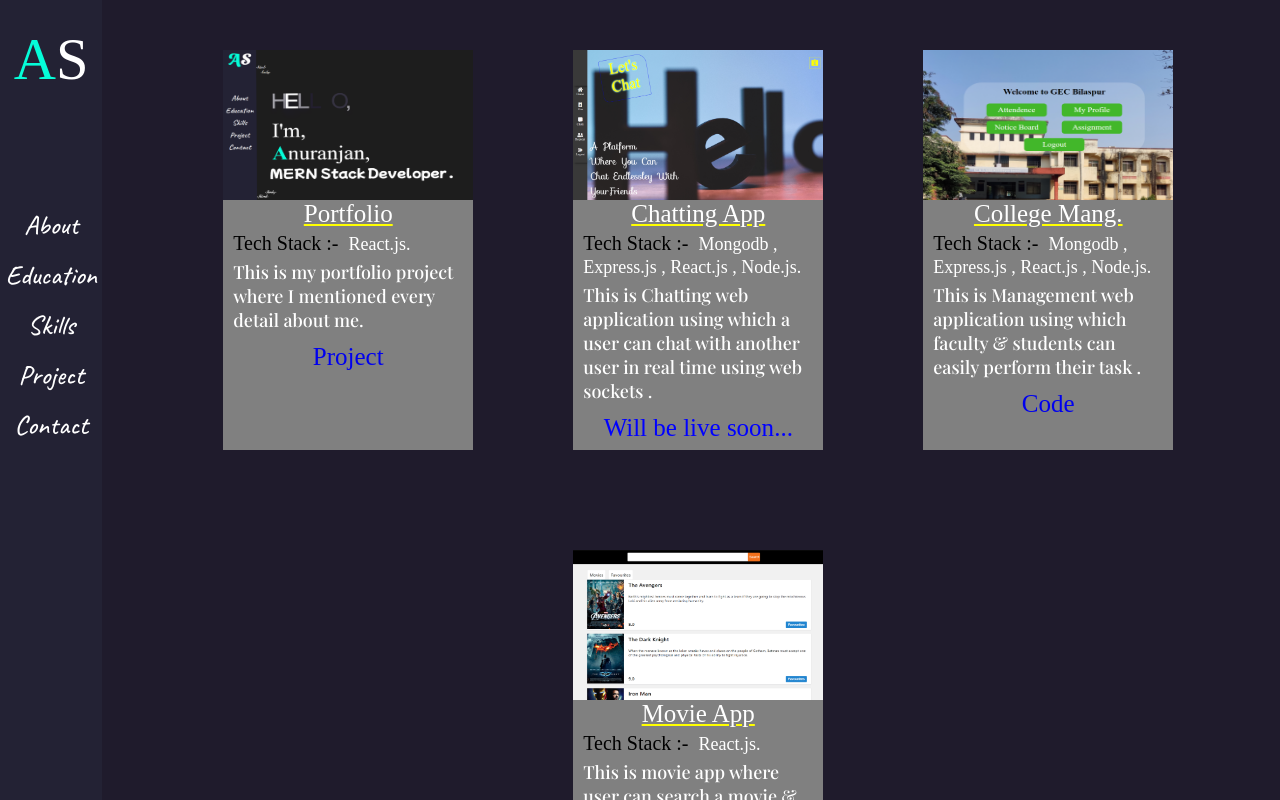
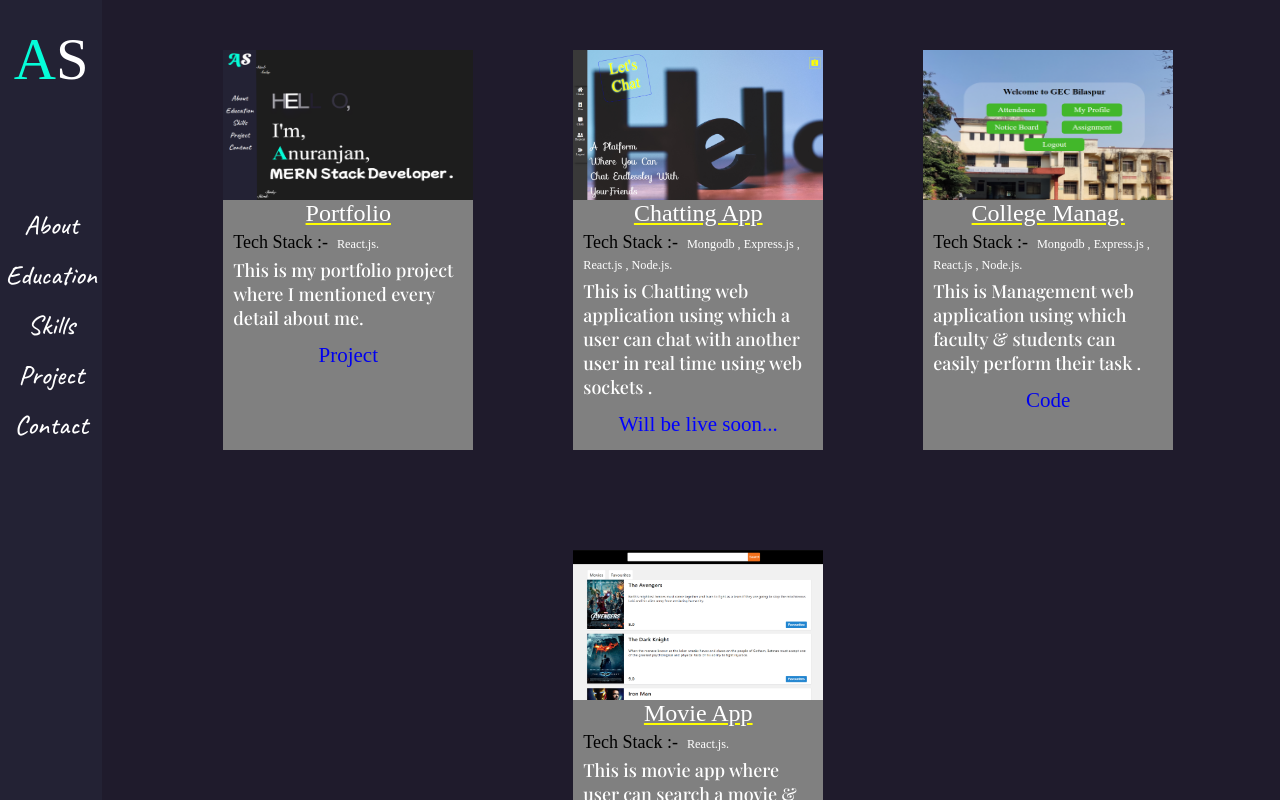
Before and after one commit to Anuranjan-Shrivastava/myportfolio, a React (Create React App) app: page /project in a window 1280 px wide. Built offline with nearby package versions, Linux system fonts and the light colour scheme; a web font is replaced by a local one.

Commit message:
Monir fixes

```diff
--- a/src/Component/Contact.js
+++ b/src/Component/Contact.js
@@ -50,8 +50,14 @@ class Contact extends Component {
             acknowledge.style.top = "5px" ;
             acknowledge.style.backgroundColor = "green" ;
             acknowledge.textContent = "Delivered..!" ;
+            var tages = document.getElementsByTagName('input') ;
+            for(let i = 0 ; i < tages.length-1 ; i++){
+                tages[i].value = "" ;
+            }
+            document.getElementsByTagName('textarea')[0].value = "" ;
             setTimeout(() => {
                 acknowledge.style.top = "-50px" ;
+
             } , 1000) ;
 
         }else {
--- a/src/Component/Project.js
+++ b/src/Component/Project.js
@@ -38,7 +38,7 @@ class Project extends Component {
         }
         var project3 = {
             image : p3 ,
-            name : "College Mang.",
+            name : "College Manag.",
             techStack : ["Mongodb" , "Express.js" ,"React.js" , "Node.js"],
             description : "This is Management web application using which faculty & students can easily perform their task ." ,
             code : true ,
--- a/src/Css/project.css
+++ b/src/Css/project.css
@@ -19,6 +19,8 @@
 
     overflow-x: hidden;
     overflow-y: scroll;
+
+    font-size : 30px ;
 }
 .projectWrapper > div {
     height : 400px ;
@@ -50,7 +52,7 @@
     height : 32px ;
     width : 100% ;
     /* background-color: red; */
-    font-size : 25px ;
+    font-size : .8em ;
     text-align: center;
     box-sizing: border-box;
     margin-bottom : 0px ;
@@ -62,7 +64,7 @@
     width : 100% ;
     height : auto ;
     /* background-color: gold; */
-    font-size : 20px ;
+    font-size : .6em ;
     padding-left : 10px ;
     padding-right : 10px ;
     /* border-bottom: 2px solid black; */
@@ -71,12 +73,12 @@
 
 }
 .techStackName {
-    font-size : 18px
+    font-size : .68em ;
 }
 
 /* project description css */
 .project-description {
-    font-size : 18px ;
+    font-size : .6em ;
     padding-left : 10px ;
     padding-right : 10px ;
     /* background-color: greenyellow; */
@@ -105,14 +107,14 @@
 .project-code {
 
     box-sizing: border-box;
-    font-size : 25px ;
+    font-size : .7em ;
     line-height: 50px;
     text-align: center;
 }
 .project-link {
 
     box-sizing: border-box;
-    font-size : 25px ;
+    font-size : .7em ;
     line-height: 50px;
     text-align: center;
     color : blue ;
@@ -125,7 +127,7 @@
 .project-info {
 
     box-sizing: border-box;
-    font-size : 25px ;
+    font-size : .7em ;
     line-height: 50px;
     text-align: center;
     color : blue ;
@@ -134,3 +136,21 @@
 
 
 /* New Project Css */
+
+@media screen and (max-width : 360px) {
+    .projectWrapper {
+        height : 100% ;
+        width : 101.2% ;
+        background-color:rgb(31,27,44) ;
+        display: flex;
+        flex-direction: row;
+        flex-wrap: wrap;
+        justify-content: center;
+        align-items:center;
+
+        overflow-x: hidden;
+        overflow-y: scroll;
+
+        font-size : 25px ;
+    }
+}
```
